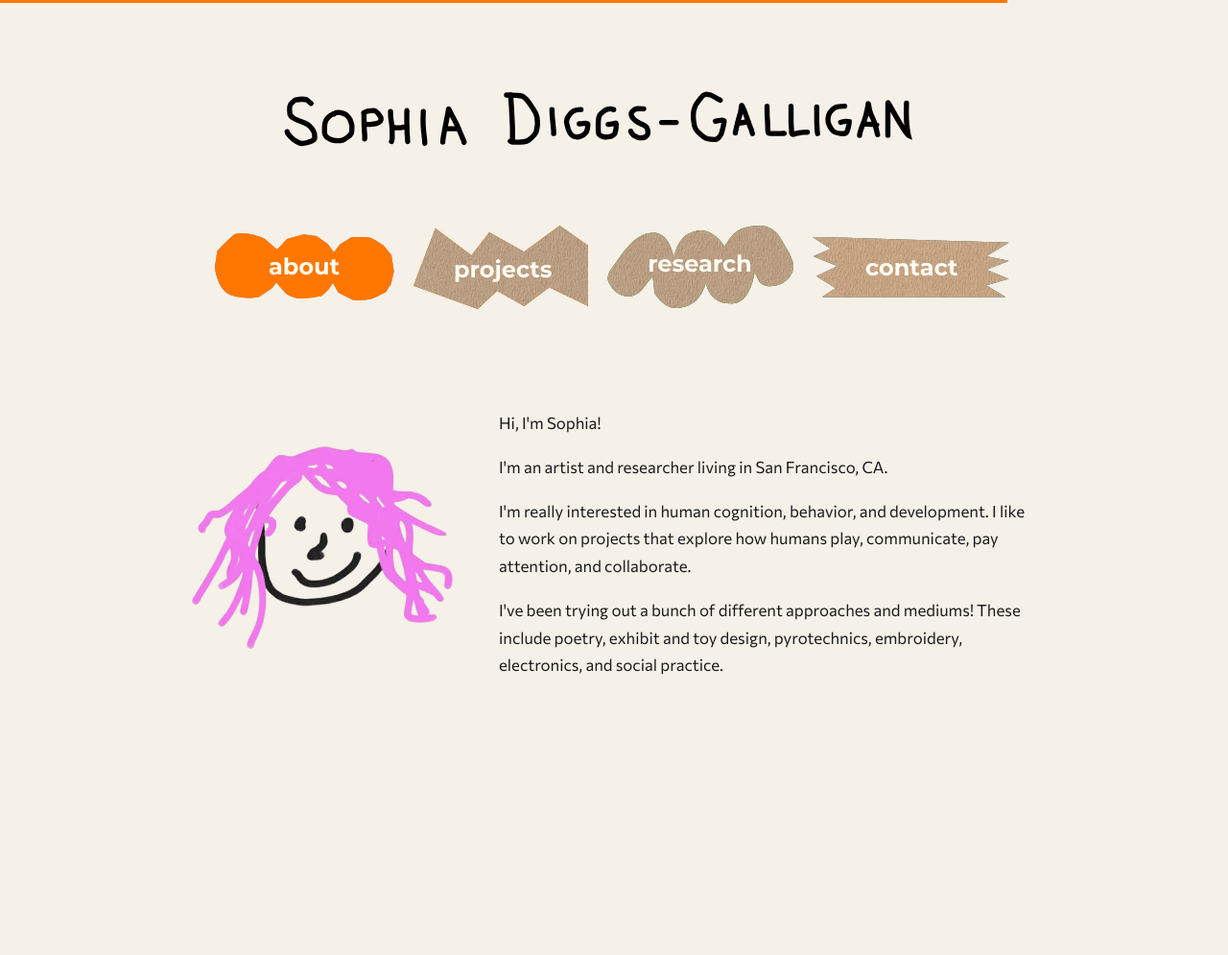
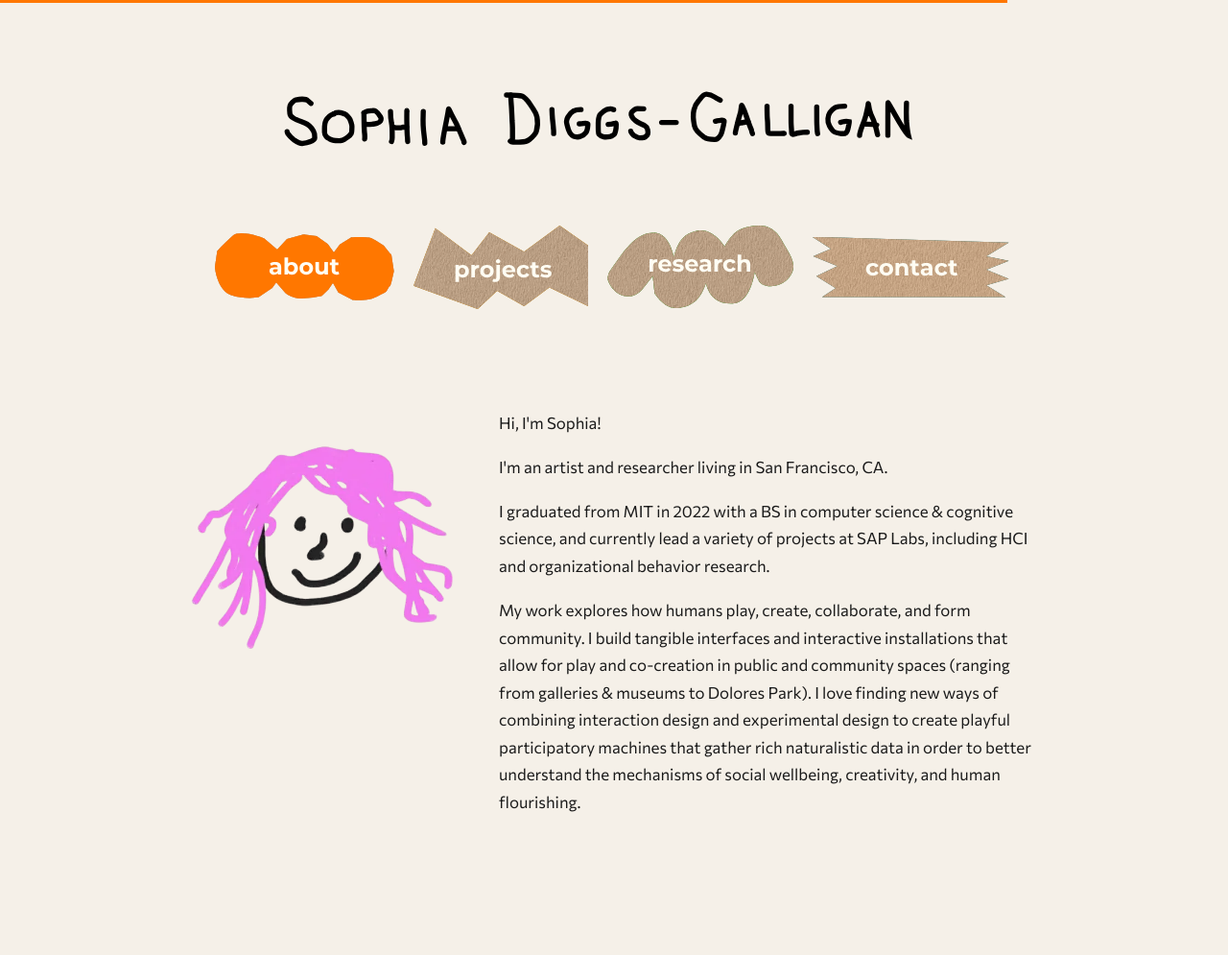
Before and after one commit to sediggsgalligan/sediggsgalligan.github.io, a Jekyll site: the page built from index.md, in a window 1280 px wide. Shown: the whole page at 96% size. Built offline with Jekyll 4.4.1, drawn with Linux system fonts in a browser that asks for light colours; nearby versions of some CDN libraries; before the commit the page ends 900 px from its top, so only the background shows below that.

Commit message:
Revise bio and project description in index.md
Updated personal introduction and project focus.

```diff
--- a/index.md
+++ b/index.md
@@ -13,7 +13,9 @@ skip_title: true
   <div class="about-text">
     <p>Hi, I'm Sophia!</p>
     <p>I'm an artist and researcher living in San Francisco, CA.</p>
-    <p>I'm really interested in human cognition, behavior, and development. I like to work on projects that explore how humans play, communicate, pay attention, and collaborate.</p>
-    <p>I've been trying out a bunch of different approaches and mediums! These include poetry, exhibit and toy design, pyrotechnics, embroidery, electronics, and social practice.</p>
+    <p>I graduated from MIT in 2022 with a BS in computer science & cognitive science, and currently lead a variety of projects at SAP Labs, including HCI and organizational behavior research.
+</p>
+    <p>My work explores how humans play, create, collaborate, and form community. I build tangible interfaces and interactive installations that allow for play and co-creation in public and community spaces (ranging from galleries & museums to Dolores Park). I love finding new ways of combining interaction design and experimental design to create playful participatory machines that gather rich naturalistic data in order to better understand the mechanisms of social wellbeing, creativity, and human flourishing.
+</p>
   </div>
 </div>
```
